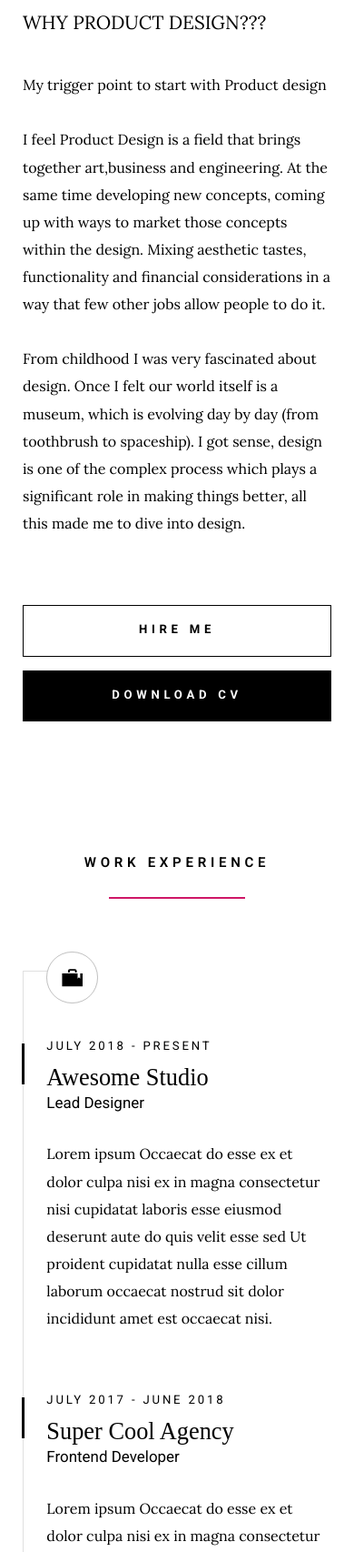
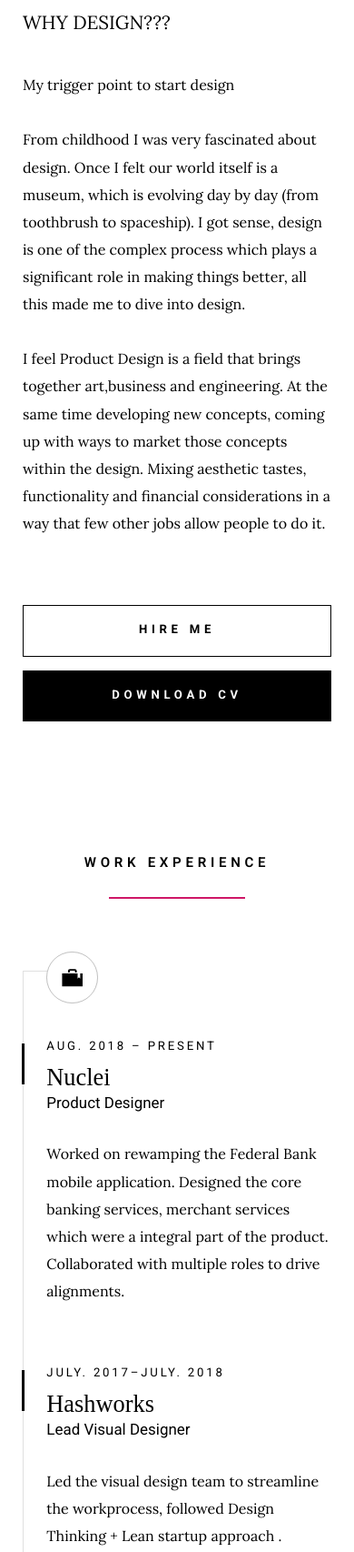
Before and after one commit to mrinalarrnab/Portfolio, a plain HTML site: page index.html in a window 390 px wide. Shown: the part 1100-2806 px from the top of the page at 91% size. Drawn offline with Linux system fonts and the light colour scheme; a web font is replaced by a local one.

Commit message:
Commit 7
Work and Education

```diff
--- a/index.html
+++ b/index.html
@@ -115,26 +115,19 @@
             <div class="row about-me__content" data-aos="fade-up">
                 <div class="column large-full about-me__text">
                     <p class="lead">
-                    WHY PRODUCT DESIGN???
+                    WHY DESIGN???
                     </p>
 
                     <p>
-                    My trigger point to start with Product design
+                    My trigger point to start design
                     </p>
 
                     <p>
-                    I feel Product Design is a field that brings together art,business and engineering. At the same time developing new concepts,
-                    coming up with ways to market those concepts within the design.
-                    Mixing aesthetic tastes, functionality and financial considerations
-                    in a way that few other jobs allow people to do it.
+                    From childhood I was very fascinated about design. Once I felt our world itself is a museum, which is evolving day by day (from toothbrush to spaceship). I got sense, design is one of the complex process which plays a significant role in making things better, all this made me to dive into design.
                     </p>
 
                     <p>
-                    From childhood I was very fascinated about design. Once I felt our
-                    world itself is a museum, which is evolving day by day
-                    (from toothbrush to spaceship). I got sense, design is one of the complex
-                    process which plays a significant role in making things better, all this
-                    made me to dive into design.
+                    I feel Product Design is a field that brings together art,business and engineering. At the same time developing new concepts, coming up with ways to market those concepts within the design. Mixing aesthetic tastes, functionality and financial considerations in a way that few other jobs allow people to do it.
                     </p>
                 </div>
             </div>
@@ -170,36 +163,36 @@
                         <div class="timeline__block">
                             <div class="timeline__bullet"></div>
                             <div class="timeline__header">
-                                <p class="timeline__timeframe">July 2018 - Present</p>
-                                <h3 class="item-title">Awesome Studio</h3>
-                                <h5>Lead Designer</h5>
+                                <p class="timeline__timeframe">Aug. 2018 – Present</p>
+                                <h3 class="item-title">Nuclei</h3>
+                                <h5>Product Designer</h5>
                             </div>
                             <div class="timeline__desc">
-                                <p>Lorem ipsum Occaecat do esse ex et dolor culpa nisi ex in magna consectetur nisi cupidatat laboris esse eiusmod deserunt aute do quis velit esse sed Ut proident cupidatat nulla esse cillum laborum occaecat nostrud sit dolor incididunt amet est occaecat nisi.</p>
+                                <p>Worked on rewamping the Federal Bank mobile application. Designed the core banking services, merchant services which were a integral part of the product. Collaborated with multiple roles to drive alignments.
                             </div>
                         </div>
 
                         <div class="timeline__block">
                             <div class="timeline__bullet"></div>
                             <div class="timeline__header">
-                                <p class="timeline__timeframe">July 2017 - June 2018</p>
-                                <h3 class="item-title">Super Cool Agency</h3>
-                                <h5>Frontend Developer</h5>
+                                <p class="timeline__timeframe">July. 2017–July. 2018</p>
+                                <h3 class="item-title">Hashworks</h3>
+                                <h5>Lead Visual Designer</h5>
                             </div>
                             <div class="timeline__desc">
-                                <p>Lorem ipsum Occaecat do esse ex et dolor culpa nisi ex in magna consectetur nisi cupidatat laboris esse eiusmod deserunt aute do quis velit esse sed Ut proident cupidatat nulla esse cillum laborum occaecat nostrud sit dolor incididunt amet est occaecat nisi.</p>
+                                <p>Led the visual design team to streamline the workprocess, followed Design Thinking + Lean startup approach .  Designed a dashboard for Data Optimization platform and also worked neumerous websites, branding casestudies and animations.
                             </div>
                         </div>
 
                         <div class="timeline__block">
                             <div class="timeline__bullet"></div>
                             <div class="timeline__header">
-                                <p class="timeline__timeframe">March 2016 - June 2017</p>
-                                <h3 class="item-title">Epic Design Studio</h3>
-                                <h5>Frontend Developer</h5>
+                                <p class="timeline__timeframe">Dec. 2016–June. 2017</p>
+                                <h3 class="item-title">Rorko Technologies</h3>
+                                <h5>Graphic Designer</h5>
                             </div>
                             <div class="timeline__desc">
-                                <p>Lorem ipsum Occaecat do esse ex et dolor culpa nisi ex in magna consectetur nisi cupidatat laboris esse eiusmod deserunt aute do quis velit esse sed Ut proident cupidatat nulla esse cillum laborum occaecat nostrud sit dolor incididunt amet est occaecat nisi.</p>
+                                <p>As the only designer, took the responsibiltity from strategy to the design. Brainstormed and crafted multi-platform (web and print) graphic and website for various projects
                             </div>
                         </div>
 
@@ -216,12 +209,12 @@
                         <div class="timeline__block">
                             <div class="timeline__bullet"></div>
                             <div class="timeline__header">
-                                <p class="timeline__timeframe">July 2011 - June 2015</p>
-                                <h3 class="item-title">University of Life</h3>
-                                <h5>Master Degree</h5>
+                                <p class="timeline__timeframe">2012 - 2016</p>
+                                <h3 class="item-title">Mechanical Engineering </h3>
+                                <h5>B.Tech.</h5>
                             </div>
                             <div class="timeline__desc">
-                                <p>Lorem ipsum Occaecat do esse ex et dolor culpa nisi ex in magna consectetur nisi cupidatat laboris esse eiusmod deserunt aute do quis velit esse sed Ut proident cupidatat nulla esse cillum laborum occaecat nostrud sit dolor incididunt amet est occaecat nisi.</p>
+                                <p>L
                             </div>
                         </div>
 
```
